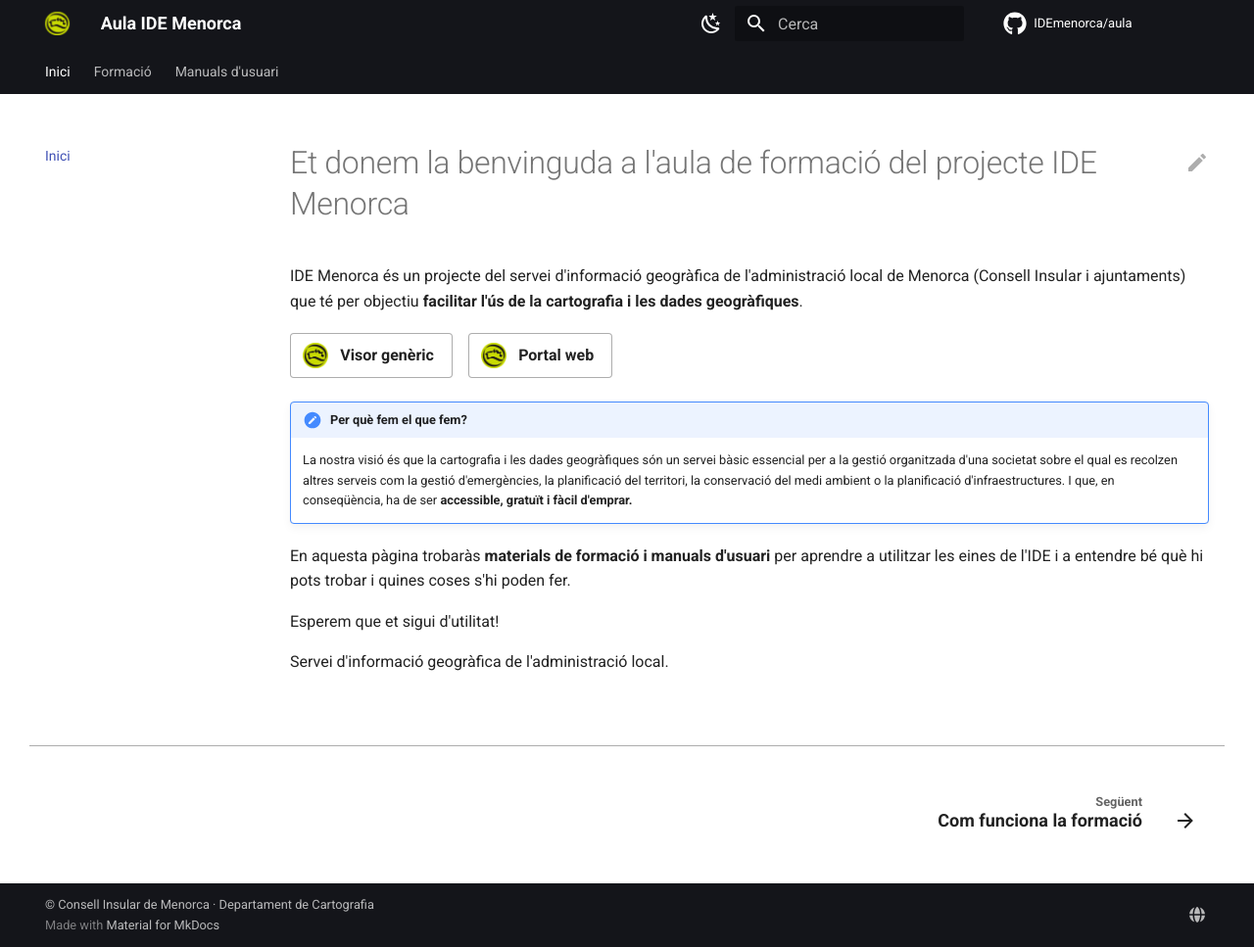
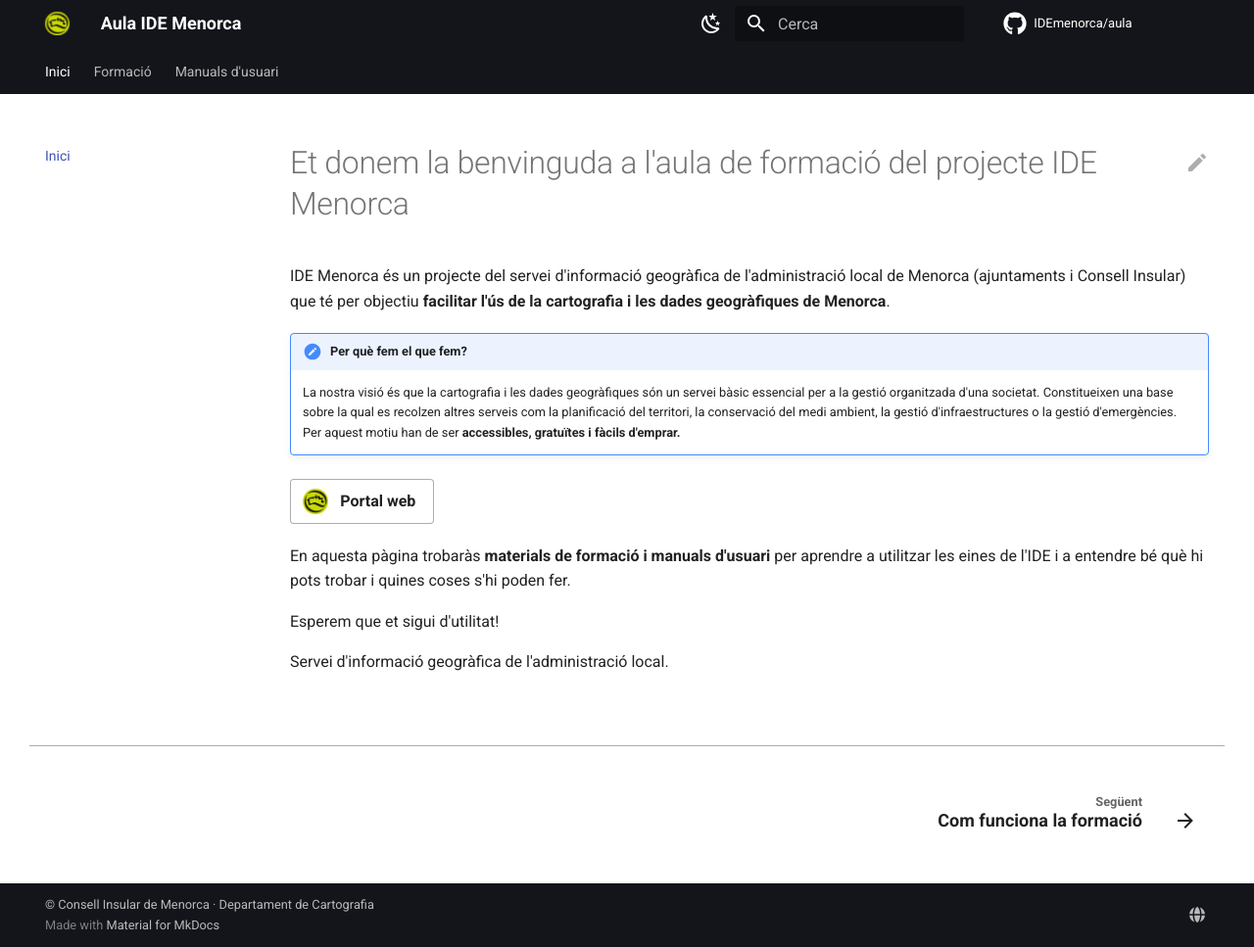
Before and after one commit to IDEmenorca/aula, an MkDocs documentation site: the page built from docs/index.md, in a window 1280 px wide and 967 px high. Shown: the whole window at 98% size. Built offline with MkDocs 1.6.1 and Material for MkDocs 9.7.7, drawn with Linux system fonts in a browser that asks for light colours; comment, search, counter and statistics services are not loaded.

Commit message:
Update introduction and vision statements in index.md
Revised text for clarity and improved accessibility of geographical data services.

```diff
--- a/docs/index.md
+++ b/docs/index.md
@@ -1,12 +1,11 @@
 # Et donem la benvinguda a l'aula de formació del projecte IDE Menorca
 
-IDE Menorca és un projecte del servei d'informació geogràfica de l'administració local de Menorca (Consell Insular i ajuntaments) que té per objectiu **facilitar l'ús de la cartografia i les dades geogràfiques**.
-
-[![](assets/logo.png) Visor genèric](https://ide.cime.es/visor){ .enllac-destacat }
-[![](assets/logo.png) Portal web](https://ide.cime.es){ .enllac-destacat }
+IDE Menorca és un projecte del servei d'informació geogràfica de l'administració local de Menorca (ajuntaments i Consell Insular) que té per objectiu **facilitar l'ús de la cartografia i les dades geogràfiques de Menorca**.
 
 !!! note "Per què fem el que fem?"
-    La nostra visió és que la cartografia i les dades geogràfiques són un servei bàsic essencial per a la gestió organitzada d'una societat sobre el qual es recolzen altres serveis com la gestió d'emergències, la planificació del territori, la conservació del medi ambient o la planificació d'infraestructures. I que, en conseqüència, ha de ser **accessible, gratuït i fàcil d'emprar.**
+    La nostra visió és que la cartografia i les dades geogràfiques són un servei bàsic essencial per a la gestió organitzada d'una societat. Constitueixen una base sobre la qual es recolzen altres serveis com la planificació del territori, la conservació del medi ambient, la gestió d'infraestructures o la gestió d'emergències. Per aquest motiu han de ser **accessibles, gratuïtes i fàcils d'emprar.**
+
+[![](assets/logo.png) Portal web](https://ide.cime.es){ .enllac-destacat }
 
 En aquesta pàgina trobaràs **materials de formació i manuals d'usuari** per aprendre a utilitzar les eines de l'IDE i a entendre bé què hi pots trobar i quines coses s'hi poden fer.
 
```
